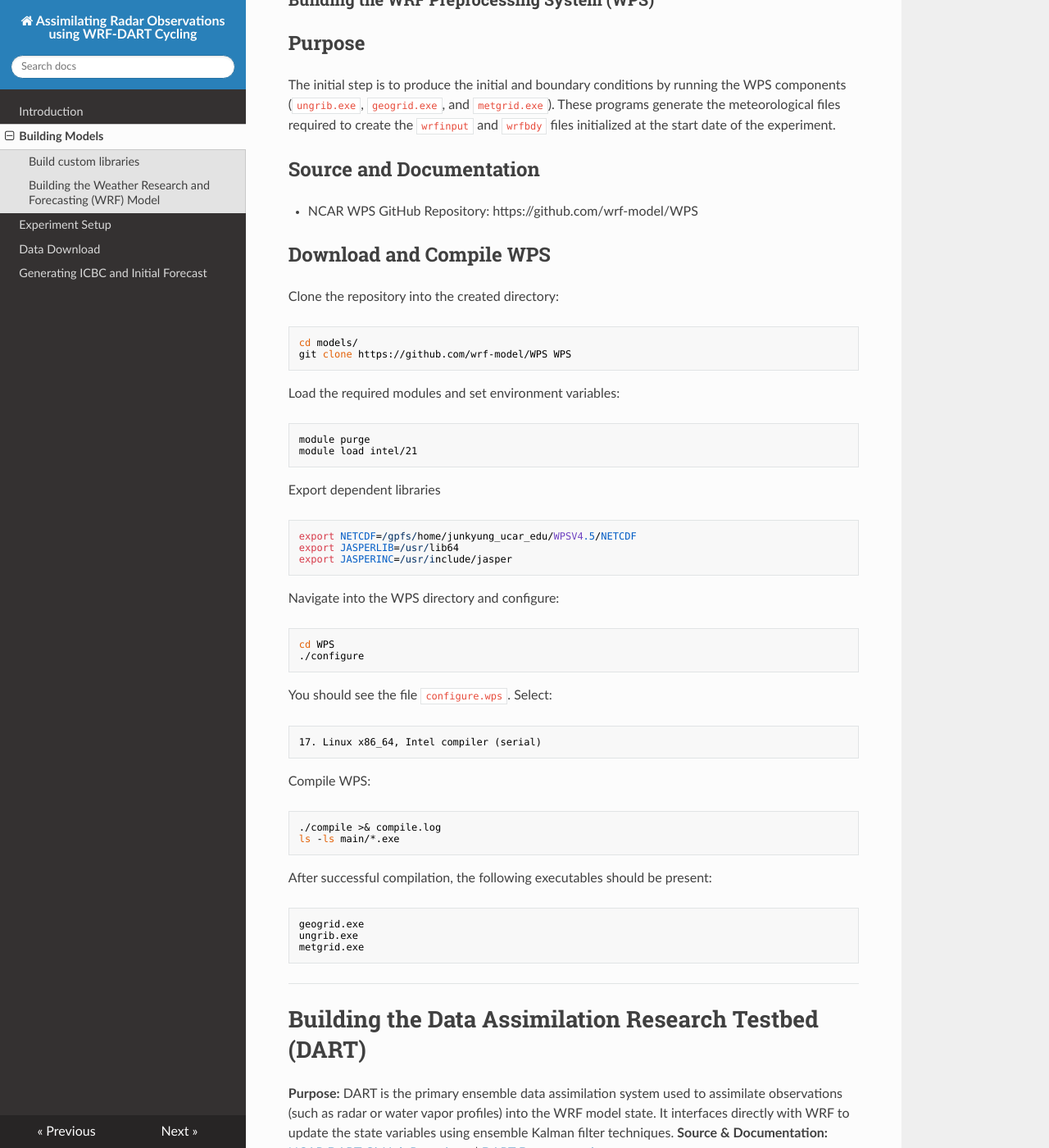
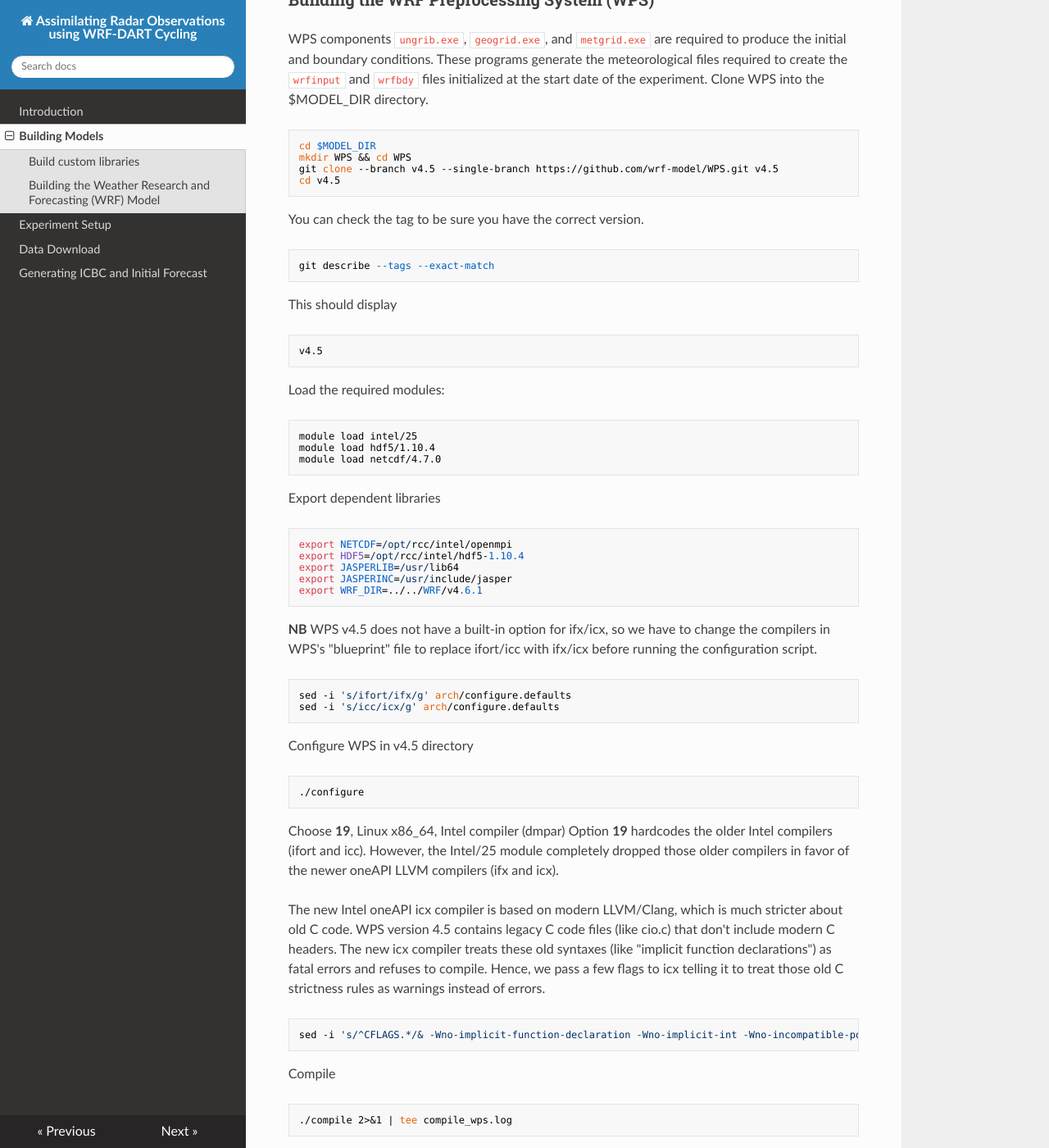
Before and after one commit to stephen-asare/WRF-DART-CYCLING, an MkDocs documentation site: the page built from docs/building_models.md, in a window 1280 px wide and 1400 px high, scrolled down 3691 px. Shown: the whole window at 82% size. Built offline with MkDocs 1.6.1, drawn with Linux system fonts in a browser that asks for light colours; nearby versions of some CDN libraries; some of the changed text lies outside the part shown.

Commit message:
Enhance WPS build instructions in documentation
Expanded instructions for building the WRF Preprocessing System (WPS) including cloning the repository, loading modules, configuring, and compiling.

````diff
--- a/docs/building_models.md
+++ b/docs/building_models.md
@@ -138,7 +138,68 @@
 ---
 
 ### Building the WRF Preprocessing System (WPS)
-## Purpose
+WPS components `ungrib.exe`, `geogrid.exe`, and `metgrid.exe` are required to produce the initial and boundary conditions. These programs generate the meteorological files required to create the `wrfinput` and `wrfbdy` files initialized at the start date of the experiment.
+Clone WPS into the $MODEL_DIR directory.
+```
+cd $MODEL_DIR
+mkdir WPS && cd WPS
+git clone --branch v4.5 --single-branch https://github.com/wrf-model/WPS.git v4.5
+cd v4.5
+```
+You can check the tag to be sure you have the correct version.
+```
+git describe --tags --exact-match
+```
+This should display
+```
+v4.5
+```
+Load the required modules:
+```bash
+module load intel/25
+module load hdf5/1.10.4
+module load netcdf/4.7.0
+```
+Export dependent libraries
+```
+export NETCDF=/opt/rcc/intel/openmpi
+export HDF5=/opt/rcc/intel/hdf5-1.10.4
+export JASPERLIB=/usr/lib64
+export JASPERINC=/usr/include/jasper
+export WRF_DIR=../../WRF/v4.6.1
+```
+**NB** WPS v4.5 does not have a built-in option for ifx/icx, so we have to change the compilers in WPS's "blueprint" file to replace ifort/icc with ifx/icx before running the configuration script.
+```
+sed -i 's/ifort/ifx/g' arch/configure.defaults
+sed -i 's/icc/icx/g' arch/configure.defaults
+```
+Configure WPS in v4.5 directory
+```
+./configure
+```
+Choose **19**, Linux x86_64, Intel compiler (dmpar)
+Option **19** hardcodes the older Intel compilers (ifort and icc). However, the Intel/25 module completely dropped those older compilers in favor of the newer oneAPI LLVM compilers (ifx and icx).
+
+The new Intel oneAPI icx compiler is based on modern LLVM/Clang, which is much stricter about old C code. WPS version 4.5 contains legacy C code files (like cio.c) that don't include modern C headers.
+The new icx compiler treats these old syntaxes (like "implicit function declarations") as fatal errors and refuses to compile. Hence, we pass a few flags to icx telling it to treat those old C strictness rules as warnings instead of errors.
+```
+sed -i 's/^CFLAGS.*/& -Wno-implicit-function-declaration -Wno-implicit-int -Wno-incompatible-pointer-types -Wno-int-conversion/' configure.wps
+```
+Compile
+```
+./compile 2>&1 | tee compile_wps.log
+```
+In the build directory configure WPS
+```
+./configure
+```
+
+
+
+
+
+
+
 The initial step is to produce the initial and boundary conditions by running the WPS components (`ungrib.exe`, `geogrid.exe`, and `metgrid.exe`). These programs generate the meteorological files required to create the `wrfinput` and `wrfbdy` files initialized at the start date of the experiment.
 ## Source and Documentation
 * NCAR WPS GitHub Repository: https://github.com/wrf-model/WPS
@@ -169,6 +230,8 @@
 ```text
 17. Linux x86_64, Intel compiler (serial)
 ```
+
+
 Compile WPS:
 ```bash
 ./compile >& compile.log
````
